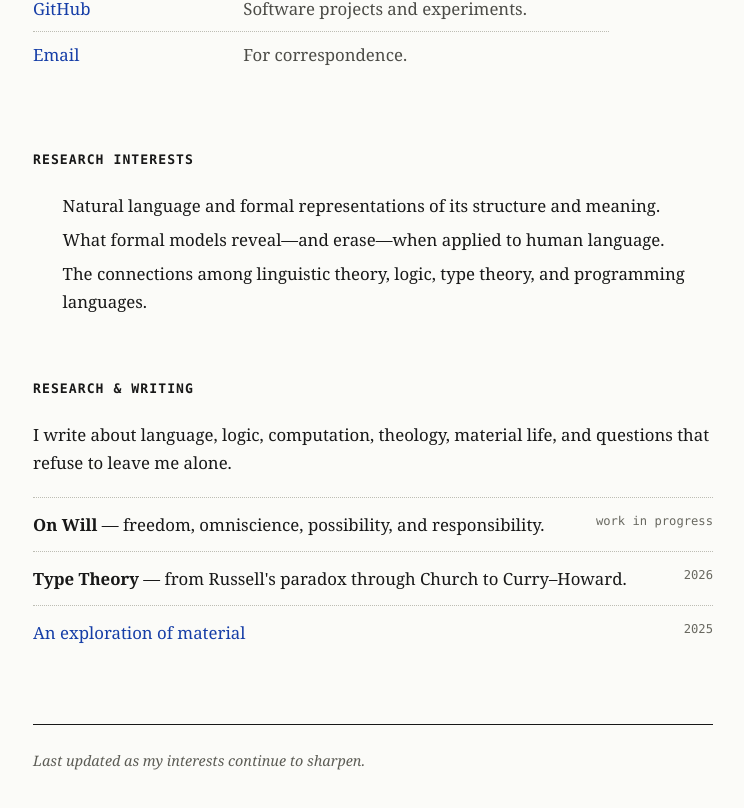
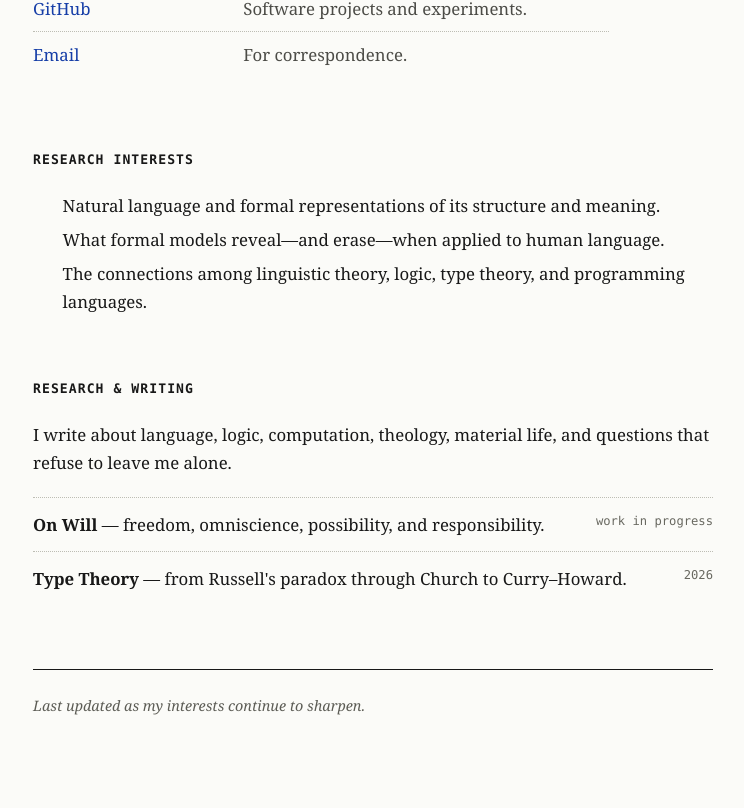
Before and after one commit to ashtyn3/port, a SvelteKit app: page / in a window 1280 px wide. Shown: the part 475-1283 px from the top of the page, without its empty margins (267-1011 px from the left). After the commit the page ends 1241 px from the top, so only its background shows below. Built offline with nearby package versions, Linux system fonts and the light colour scheme; a web font is replaced by a local one.

Commit message:
content: remove material essay from homepage

```diff
--- a/src/routes/+page.svelte
+++ b/src/routes/+page.svelte
@@ -57,10 +57,6 @@
 				<span><strong>Type Theory</strong> — from Russell's paradox through Church to Curry–Howard.</span>
 				<span>2026</span>
 			</li>
-			<li>
-				<a href="/p/a_material_exploration">An exploration of material</a>
-				<span>2025</span>
-			</li>
 		</ul>
 	</section>
 
```
